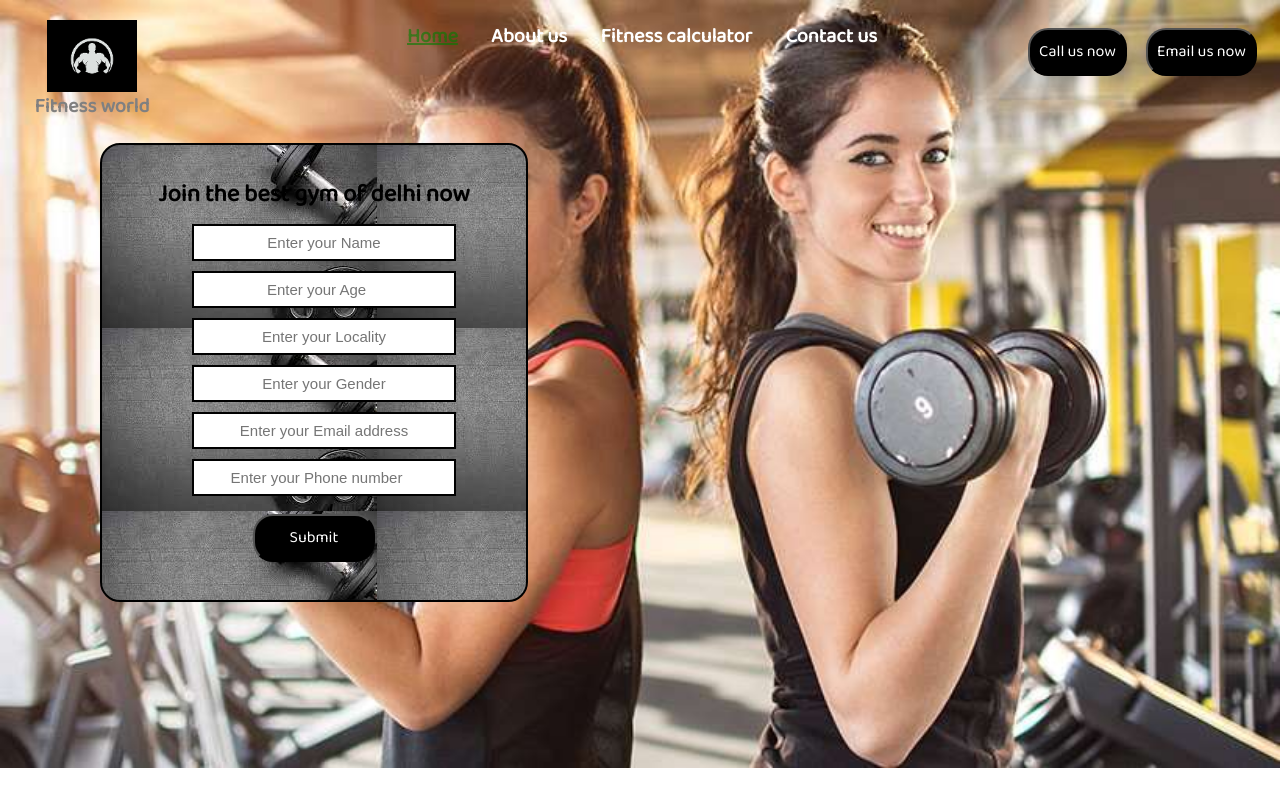
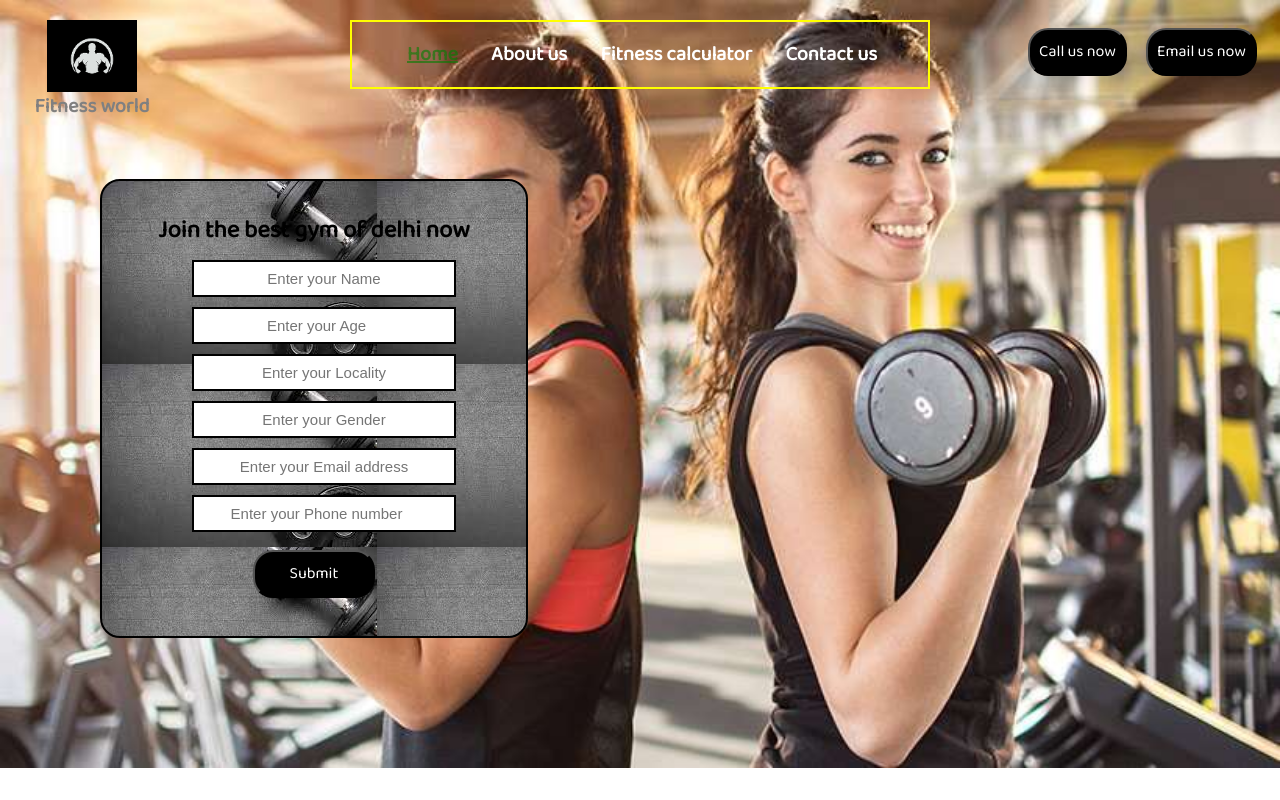
Before and after one commit to Sneha-Nalawade/Gym-website, a plain HTML site: page index.html in a window 1280 px wide. Drawn offline with Linux system fonts and the light colour scheme.

Commit message:
apply border around navbar

```diff
--- a/index.html
+++ b/index.html
@@ -42,7 +42,7 @@
         display: block;
         width: 45%;
         margin: 20px auto;
-      /*  border: 2px solid yellow;*/
+       border: 2px solid yellow;
     }
 
     .right {
```
